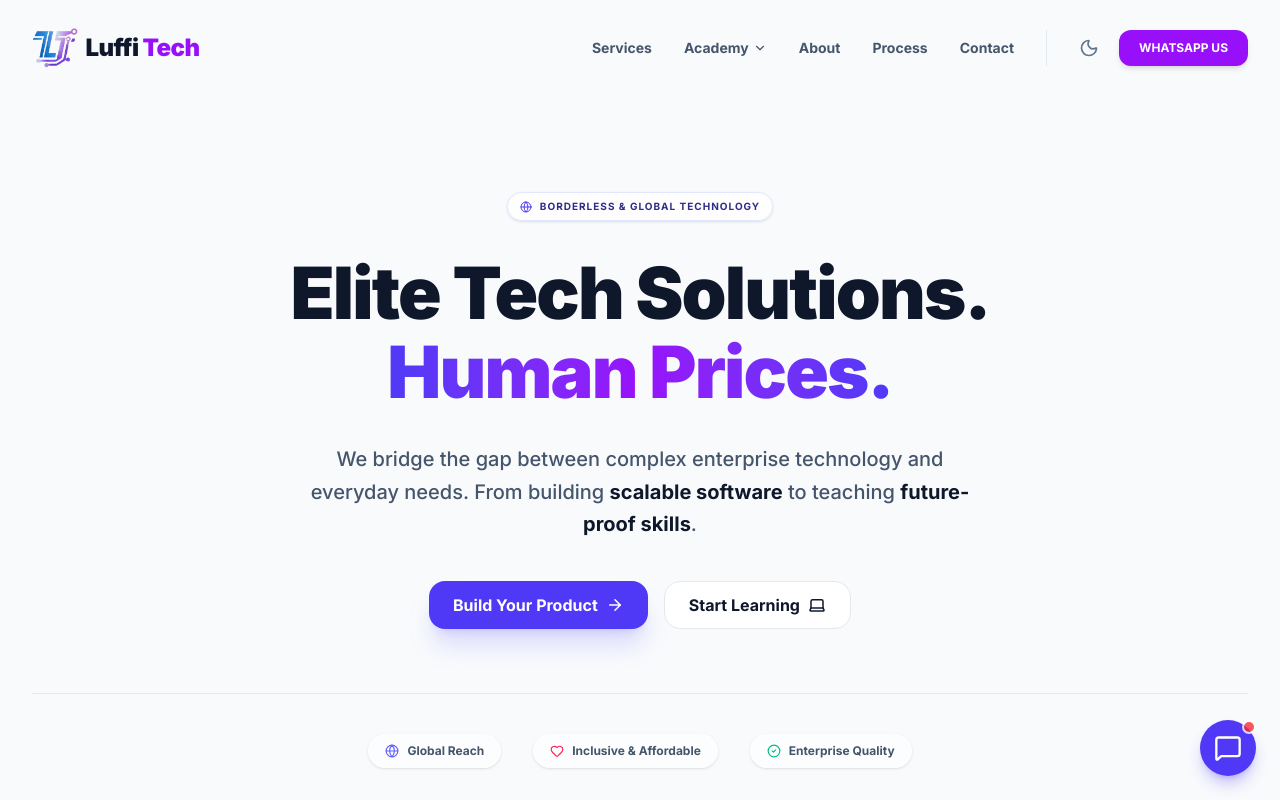
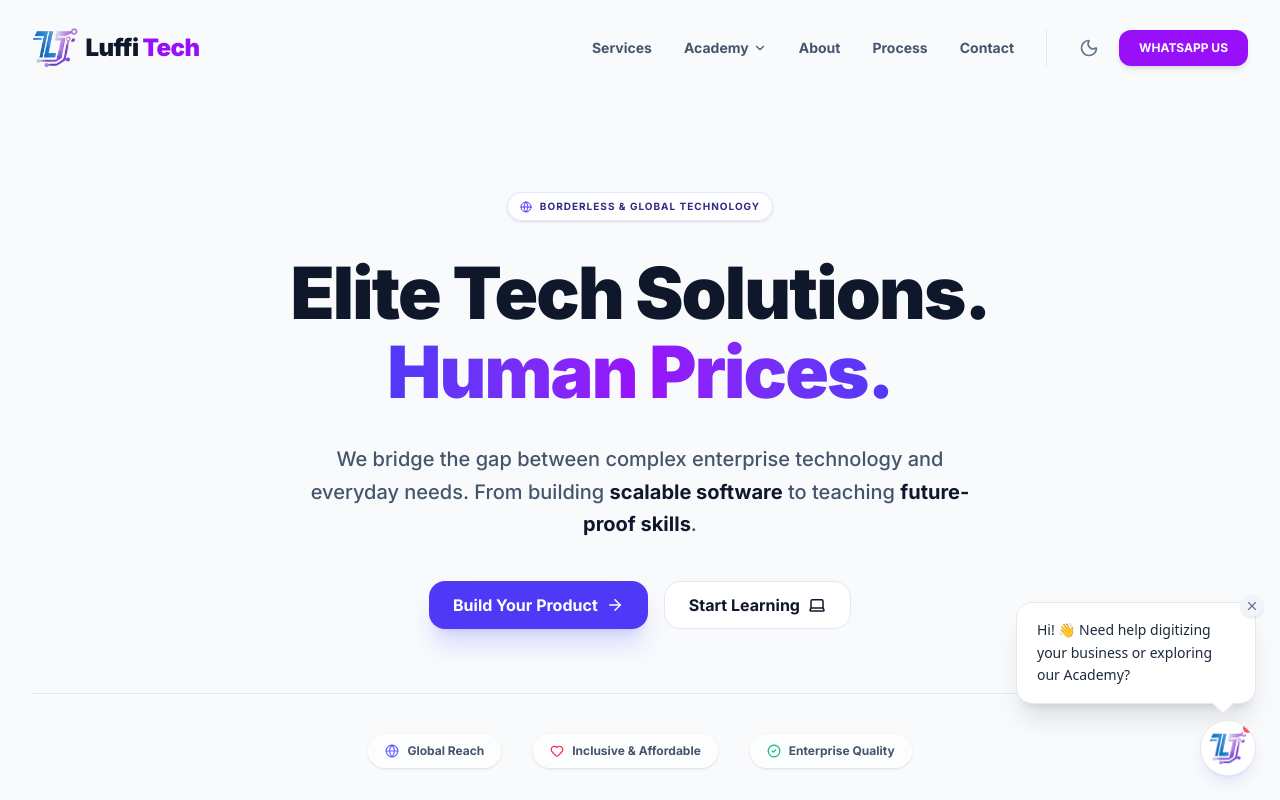
Before and after one commit to muthuieric/LuffiTech, a Next.js app: page / in a window 1280 px wide. Shown: the top 800 px of the page. Built offline with nearby package versions, Linux system fonts and the light colour scheme.

Commit message:
changed chaticon

```diff
--- a/app/layout.tsx
+++ b/app/layout.tsx
@@ -58,6 +58,14 @@ export const metadata: Metadata = {
     images: ['/og-image.png'],
   },
 
+  // ADD THIS FOR iPHONES:
+  appleWebApp: {
+    title: 'Luffi Tech',
+    statusBarStyle: 'black-translucent',
+    startupImage: [
+      '/icon.png',
+    ],
+  },
   // Note: Since you have icon.png in the app folder, you can actually delete this entire icons block
   // But keeping it is fine too.
   icons: {
--- /dev/null
+++ b/app/manifest.ts
@@ -0,0 +1,28 @@
+import { MetadataRoute } from 'next';
+
+export default function manifest(): MetadataRoute.Manifest {
+  return {
+    name: 'Luffi Tech | Elite Tech Solutions',
+    short_name: 'Luffi Tech',
+    description: 'Nairobi\'s premier software engineering and AI automation agency.',
+    start_url: '/',
+    display: 'standalone', // This is the magic word! It hides the browser search bar.
+    background_color: '#0f172a', // Matches your dark slate theme
+    theme_color: '#4f46e5', // Matches your indigo brand color
+    orientation: 'portrait',
+    icons: [
+      {
+        src: '/icon.png', // Assuming you still have icon.png in your public/ or app/ folder
+        sizes: '192x192',
+        type: 'image/png',
+        purpose: 'maskable',
+      },
+      {
+        src: '/icon.png',
+        sizes: '512x512',
+        type: 'image/png',
+        purpose: 'any',
+      },
+    ],
+  };
+}
--- a/components/ChatWidget.tsx
+++ b/components/ChatWidget.tsx
@@ -1,7 +1,10 @@
 "use client";
 
 import React, { useState, useRef, useEffect } from 'react';
-import { MessageSquare, X, Send, User, Bot, ChevronRight, Loader2 } from 'lucide-react';
+import Image from 'next/image';
+import { MessageSquare, X, Send, Bot, Loader2 } from 'lucide-react';
+import icononly2 from '@/public/icon_only2.png';
+
 
 // --- Types ---
 type Message = {
@@ -15,6 +18,9 @@ export default function ChatWidget() {
   const [isOpen, setIsOpen] = useState(false);
   const [isTyping, setIsTyping] = useState(false);
 
+  // NEW: State for the welcome popup bubble
+  const [showTooltip, setShowTooltip] = useState(false);
+
   // Initial State
   const initialMessage: Message = {
     id: '1',
@@ -22,7 +28,7 @@ export default function ChatWidget() {
     text: "Hi there! 👋 Welcome to Luffi Tech. I'm your virtual assistant. How can I help you today?",
     options: [
       { label: "🚀 Start a Project", action: "project" },
-      { label: "🔍 Explore Services", action: "services_list" }, // NEW
+      { label: "🔍 Explore Services", action: "services_list" },
       { label: "🎓 Luffi Academy", action: "academy" },
       { label: "💬 Support & Other", action: "other_menu" },
     ]
@@ -36,6 +42,16 @@ export default function ChatWidget() {
     messagesEndRef.current?.scrollIntoView({ behavior: 'smooth' });
   }, [messages, isTyping]);
 
+  // NEW: Trigger the welcome popup 3 seconds after load
+  useEffect(() => {
+    const timer = setTimeout(() => {
+      if (!isOpen) {
+        setShowTooltip(true);
+      }
+    }, 3000);
+    return () => clearTimeout(timer);
+  }, [isOpen]);
+
   const handleOptionClick = (action: string, label: string) => {
     // 1. Add User Selection
     const userMsg: Message = { id: Date.now().toString(), type: 'user', text: label };
@@ -47,7 +63,6 @@ export default function ChatWidget() {
       let botResponse: Message;
 
       switch (action) {
-        // --- LEVEL 1: MAIN MENU ---
         case "project":
           botResponse = {
             id: Date.now().toString(),
@@ -89,7 +104,6 @@ export default function ChatWidget() {
           };
           break;
 
-        // --- NEW: SERVICES LIST ---
         case "services_list":
           botResponse = {
             id: Date.now().toString(),
@@ -106,7 +120,6 @@ export default function ChatWidget() {
           };
           break;
 
-        // --- LEVEL 2: SPECIFIC SERVICE HANDLERS ---
         case "web_dev":
           botResponse = {
             id: Date.now().toString(),
@@ -168,12 +181,11 @@ export default function ChatWidget() {
           };
           break;
 
-        // --- INFO & SUPPORT ---
         case "pricing":
           botResponse = {
             id: Date.now().toString(),
             type: 'bot',
-            text: "Pricing varies by scope:\n• Websites: From KSH 20k\n• Mobile Apps: From KSH 60k\n•\nWould you like a custom quote?",
+            text: "Pricing varies by scope:\n• Websites: From KSH 20k\n• Mobile Apps: From KSH 60k\n\nWould you like a custom quote?",
             options: [
               { label: "Yes, Get Quote", action: "whatsapp_project" },
               { label: "No, thanks", action: "restart" }
@@ -204,7 +216,6 @@ export default function ChatWidget() {
           };
           break;
 
-        // --- EXTERNAL ACTIONS ---
         case "whatsapp_project":
             window.open('https://wa.me/254702104690?text=Hi Luffi Tech, I am interested in a project.', '_blank');
             botResponse = { id: Date.now().toString(), type: 'bot', text: "I've opened WhatsApp for you! Check your other tab." };
@@ -264,8 +275,8 @@ export default function ChatWidget() {
           {/* Header */}
           <div className="bg-indigo-600 p-4 flex justify-between items-center shrink-0">
             <div className="flex items-center gap-3">
-              <div className="w-10 h-10 bg-white/20 rounded-full flex items-center justify-center text-white backdrop-blur-sm relative">
-                <Bot size={24} />
+              <div className="w-10 h-10 bg-white/20 rounded-full flex items-center justify-center text-white backdrop-blur-sm relative overflow-hidden">
+                <Image src="/icon.png" alt="Luffi Tech" width={40} height={40} className="object-cover" />
                 <div className="absolute bottom-0 right-0 w-2.5 h-2.5 bg-green-400 border-2 border-indigo-600 rounded-full"></div>
               </div>
               <div>
@@ -287,7 +298,7 @@ export default function ChatWidget() {
                 <div className={`max-w-[85%] px-4 py-3 rounded-2xl text-sm leading-relaxed ${
                   msg.type === 'user'
                     ? 'bg-indigo-600 text-white rounded-br-sm'
-                    : 'bg-white dark:bg-slate-800 text-slate-700 dark:text-slate-200 border border-slate-200 dark:border-slate-700 rounded-bl-sm shadow-sm'
+                    : 'bg-white dark:bg-slate-800 text-slate-700 dark:text-slate-200 border border-slate-200 dark:border-slate-700 rounded-bl-sm shadow-sm whitespace-pre-line'
                 }`}>
                   {msg.text}
                 </div>
@@ -318,7 +329,7 @@ export default function ChatWidget() {
             <div ref={messagesEndRef} />
           </div>
 
-          {/* Footer (Input placeholder - inactive in rule-based mode) */}
+          {/* Footer (Input placeholder) */}
           <div className="p-3 bg-white dark:bg-slate-900 border-t border-slate-100 dark:border-slate-800 shrink-0">
             <div className="bg-slate-100 dark:bg-slate-800 rounded-full px-4 py-3 flex justify-between items-center text-slate-400 text-sm cursor-not-allowed">
               <span>Select an option above...</span>
@@ -328,21 +339,47 @@ export default function ChatWidget() {
         </div>
       )}
 
-      {/* Floating Toggle Button */}
+      {/* NEW: Welcome Tooltip Popup */}
+      {!isOpen && showTooltip && (
+        <div className="fixed bottom-24 right-6 z-[9999] animate-in fade-in slide-in-from-bottom-4 duration-500">
+          <div className="bg-white dark:bg-slate-800 text-slate-800 dark:text-slate-200 px-5 py-4 rounded-2xl shadow-xl border border-slate-200 dark:border-slate-700 w-[240px] relative">
+            <button
+              onClick={(e) => { e.stopPropagation(); setShowTooltip(false); }}
+              className="absolute -top-2 -right-2 bg-slate-100 dark:bg-slate-700 rounded-full p-1 text-slate-500 hover:text-slate-800 dark:text-slate-300 dark:hover:text-white shadow-sm transition-colors"
+            >
+              <X size={14} />
+            </button>
+            <p className="text-sm font-medium leading-relaxed">
+              Hi! 👋 Need help digitizing your business or exploring our Academy?
+            </p>
+            {/* The little pointer triangle */}
+            <div className="absolute -bottom-2 right-6 w-4 h-4 bg-white dark:bg-slate-800 border-b border-r border-slate-200 dark:border-slate-700 transform rotate-45"></div>
+          </div>
+        </div>
+      )}
+
+      {/* Floating Toggle Button (Updated with Image) */}
       <button
-        onClick={() => setIsOpen(!isOpen)}
-        className="fixed bottom-6 right-6 z-[9999] group w-14 h-14 bg-indigo-600 hover:bg-indigo-700 text-white rounded-full shadow-lg shadow-indigo-600/30 flex items-center justify-center transition-all hover:scale-110 active:scale-95"
+        onClick={() => {
+          setIsOpen(!isOpen);
+          setShowTooltip(false); // Hides tooltip when they open the chat
+        }}
+        className="fixed bottom-6 right-6 z-[9999] group w-14 h-14 bg-white dark:bg-slate-800 border border-slate-200 dark:border-slate-700 rounded-full shadow-lg shadow-indigo-600/10 flex items-center justify-center transition-all hover:scale-105 active:scale-95 overflow-hidden"
       >
         {isOpen ? (
-            <X size={28} />
+            <X size={28} className="text-slate-800 dark:text-slate-200" />
         ) : (
             <>
-                <MessageSquare size={28} className="absolute transition-all group-hover:scale-0 opacity-100 group-hover:opacity-0" />
-                <div className="absolute opacity-0 group-hover:opacity-100 transition-all scale-50 group-hover:scale-100 font-bold text-xs">
-                    Chat
-                </div>
+                {/* Your Custom Logo */}
+                <Image
+                  src={icononly2}
+                  alt="Chat with Luffi Tech"
+                  width={38}
+                  height={38}
+                  className="object-contain"
+                />
                 {/* Notification Badge */}
-                <span className="absolute top-0 right-0 w-3.5 h-3.5 bg-red-500 border-2 border-white dark:border-slate-900 rounded-full animate-pulse"></span>
+                <span className="absolute top-0 right-0 w-3.5 h-3.5 bg-red-500 border-2 border-white dark:border-slate-800 rounded-full animate-pulse"></span>
             </>
         )}
       </button>
```
